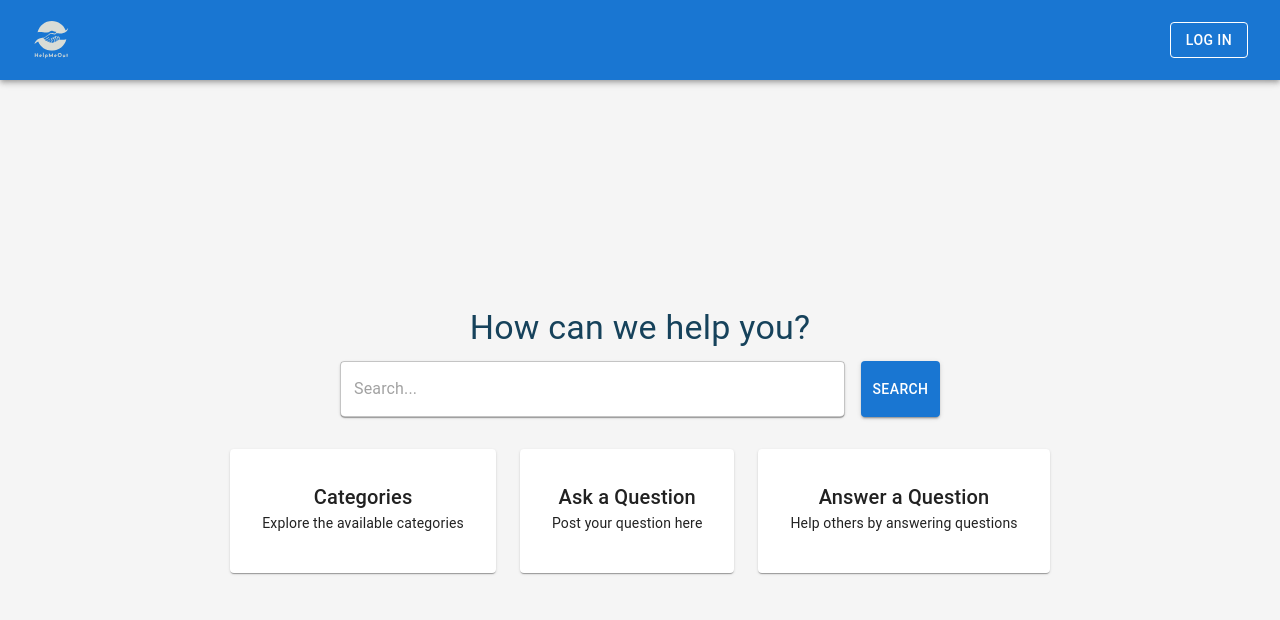
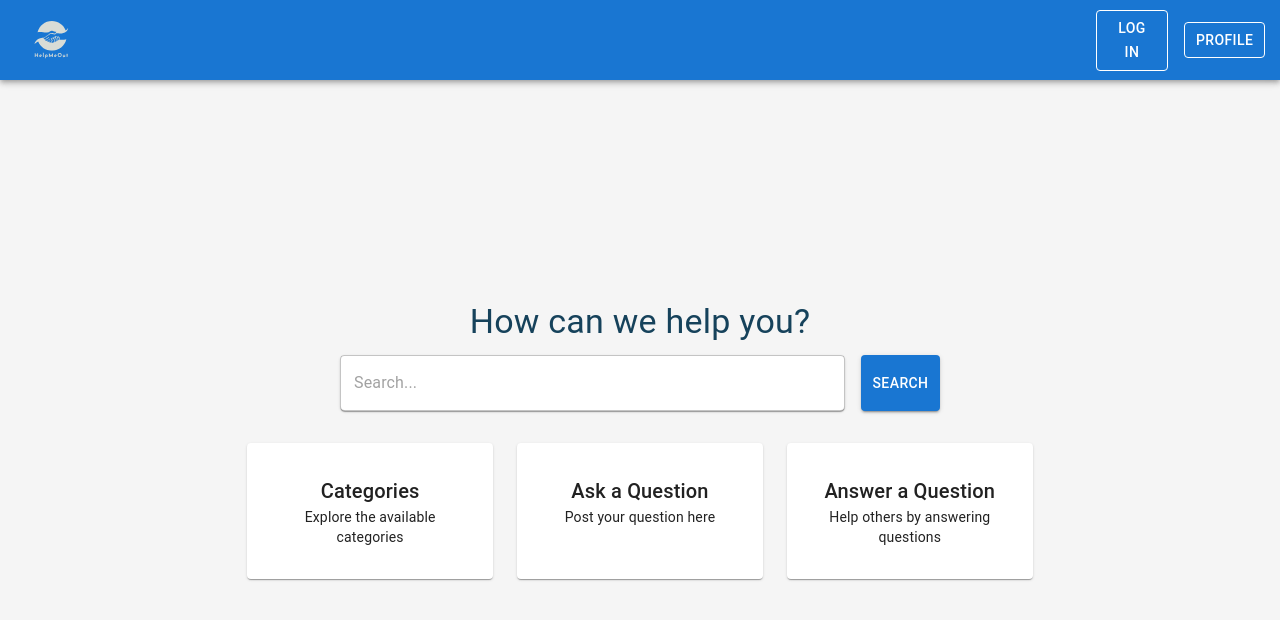
Before and after one commit to azert9526/help-me-out, a Next.js app: page /main-window in a window 1280 px wide. Shown: the top 620 px of the page. Built offline with nearby package versions, Linux system fonts and the light colour scheme.

Commit message:
added logger

```diff
--- a/app/components/MainWindow.tsx
+++ b/app/components/MainWindow.tsx
@@ -1,60 +1,138 @@
-'use client'
-import React from 'react';
-import { AppBar, Toolbar, Typography, Button, TextField, Card, CardContent, Grid, Box } from '@mui/material';
-import { useRouter } from 'next/navigation';
-import {useEffect, useState} from 'react'
+"use client";
+import React from "react";
+import {
+  AppBar,
+  Toolbar,
+  Typography,
+  Button,
+  TextField,
+  Card,
+  CardContent,
+  Grid,
+  Box,
+} from "@mui/material";
+import { useRouter } from "next/navigation";
+import { useEffect, useState } from "react";
 
 const MainWindow = () => {
   const router = useRouter();
   const [loggedIn, setLoggedIn] = useState(false);
 
+  const items = [
+    { title: "Categories", description: "Explore the available categories", path: "/" },
+    { title: "Ask a Question", description: "Post your question here", path: "/ask_a_question"  },
+    {
+      title: "Answer a Question",
+      description: "Help others by answering questions",
+      path: "/",
+    },
+  ];
   return (
-    <div style={{ display: 'flex', flexDirection: 'column', minHeight: '100vh', width: '100vw', backgroundColor: '#f5f5f5' }}>
+    <div
+      style={{
+        display: "flex",
+        flexDirection: "column",
+        minHeight: "100vh",
+        width: "100vw",
+        backgroundColor: "#f5f5f5",
+      }}
+    >
       {/* Navbar */}
-      <AppBar position="static" sx={{ bgcolor: 'primary.main', padding: '0.5rem' }}>
-        <Toolbar sx={{ justifyContent: 'space-between' }}>
-          {/* Logo */}
-          <Box component="div" sx={{ display: 'flex', alignItems: 'center' }}>
-            <img src="/icons/LogoDeschis.svg" alt="Logo" width="40" height="40" />
+      <AppBar
+        position="static"
+        sx={{ bgcolor: "primary.main", padding: "0.5rem" }}
+      >
+        <Toolbar>
+          {}
+          <Box component="div" sx={{ display: "flex", alignItems: "center", paddingRight: "80vw" }}>
+            <img
+              src="/icons/LogoDeschis.svg"
+              alt="Logo"
+              width="40"
+              height="40"
+
+            />
           </Box>
-          {/* Log In Button */}
-          <Button onClick={() => {router.push('/auth/login');}} color="inherit" variant="outlined">
+          <Box sx={{ display: 'flex', gap: '1rem', alignItems: 'center' }}>
+          <Button
+            onClick={() => {
+              router.push("/auth/login");
+            }}
+            color="inherit"
+            variant="outlined"
+          >
             Log In
           </Button>
+          <Button
+            onClick={() => {
+              router.push("/profile");
+            }}
+            color="inherit"
+            variant="outlined"
+          >
+            Profile
+          </Button>
+          </Box>
         </Toolbar>
       </AppBar>
 
       {/* Main Content */}
-      <div style={{ flexGrow: 1, display: 'flex', flexDirection: 'column', alignItems: 'center', justifyContent: 'center', padding: '2rem' }}>
+      <div
+        style={{
+          flexGrow: 1,
+          display: "flex",
+          flexDirection: "column",
+          alignItems: "center",
+          justifyContent: "center",
+          padding: "2rem",
+        }}
+      >
         {/* Header */}
         <Typography variant="h4" gutterBottom>
           How can we help you?
         </Typography>
 
-        <div style={{ display: 'flex', alignItems: 'center', marginBottom: '2rem', width: '100%', maxWidth: '600px' }}>
+        <div
+          style={{
+            display: "flex",
+            alignItems: "center",
+            marginBottom: "2rem",
+            width: "100%",
+            maxWidth: "600px",
+          }}
+        >
           <TextField
             placeholder="Search..."
             variant="outlined"
             fullWidth
             sx={{
-              bgcolor: 'white',
-              borderRadius: '5px',
+              bgcolor: "white",
+              borderRadius: "5px",
               boxShadow: 1,
             }}
           />
-          <Button variant="contained" sx={{ marginLeft: '1rem', height: '56px' }}>
+          <Button
+            variant="contained"
+            sx={{ marginLeft: "1rem", height: "56px" }}
+          >
             Search
           </Button>
         </div>
-
+{/*
         <Grid container spacing={3} justifyContent="center">
-          { [
-            { title: 'Categories', description: 'Explore the available categories' },
-            { title: 'Ask a Question', description: 'Post your question here' },
-            { title: 'Answer a Question', description: 'Help others by answering questions' },
+          {[
+            {
+              title: "Categories",
+              description: "Explore the available categories",
+            },
+            { title: "Ask a Question", description: "Post your question here" },
+            {
+              title: "Answer a Question",
+              description: "Help others by answering questions",
+            },
           ].map((item, index) => (
             <Grid item xs={12} sm={4} key={index}>
-              <Card sx={{ textAlign: 'center', padding: '2vh' }}>
+              <Card sx={{ textAlign: "center", padding: "2vh" }}>
                 <CardContent>
                   <Typography variant="h6">{item.title}</Typography>
                   <Typography variant="body2">{item.description}</Typography>
@@ -62,7 +140,25 @@ const MainWindow = () => {
               </Card>
             </Grid>
           ))}
-        </Grid>
+        </Grid>*/}
+        <Box display="flex" flexWrap="wrap" justifyContent="center" gap={3}>
+          {items.map((item, index) => (
+            <Box key={index} width={{ xs: "100%", sm: "30%" }}>
+              <Card sx={{ textAlign: "center", padding: "2vh", height: "13vh",
+              "&:hover": {
+                cursor: "pointer",
+                boxShadow: 4,
+                transform: "scale(1.02)",
+              }, }}
+              onClick={() => router.push(item.path)}>
+                <CardContent>
+                  <Typography variant="h6">{item.title}</Typography>
+                  <Typography variant="body2">{item.description}</Typography>
+                </CardContent>
+              </Card>
+            </Box>
+          ))}
+        </Box>
       </div>
     </div>
   );
--- a/repo/database/userrepository.ts
+++ b/repo/database/userrepository.ts
@@ -3,6 +3,7 @@ import { MongoRepository } from "./mongorepository";
 import { MongoClient, ObjectId } from "mongodb";
 import bcrypt from "bcrypt";
 import { Repository } from "../repository";
+import logger from "@/lib/logger";
 
 type User = UserGeneric<ObjectId>
 
@@ -12,12 +13,14 @@ export interface UserRepository extends Repository<User, ObjectId> {
 
 export class UserMongoRepository extends MongoRepository<User> implements UserRepository {
     constructor(mongoClient : MongoClient) {
+        logger.info("Initializing UserMongoRepository");
         const db = mongoClient.db(process.env.MONGODB_DB_NAME);
         super(db.collection<User>("users"));
 
     }
 
     async findByNameOrEmail(name: string) : Promise<User> {
+        logger.info("Find by name or email : " + name);
         return await this.collection.findOne({
             $or: [
               { email: name },
```
Also changed, not shown: app/api/auth/login/route.ts (+7 -1 lines), app/api/auth/register/route.ts (+11 -1 lines), lib/logger.ts (added, +33 -0 lines), middleware.ts (+5 -8 lines), package.json (+4 -3 lines), 2 other files (tests, documents, lock files or other folders).
